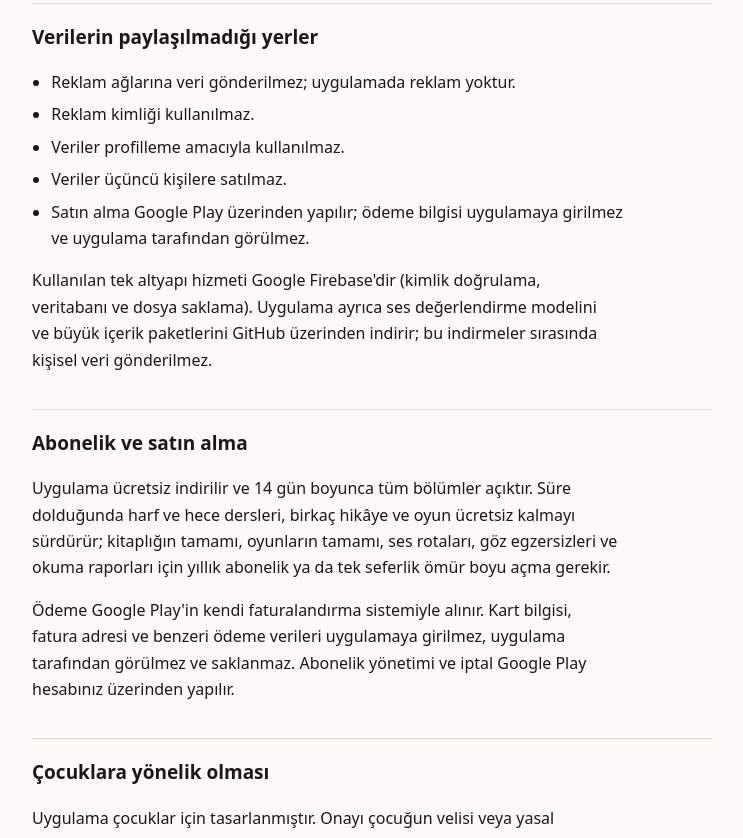
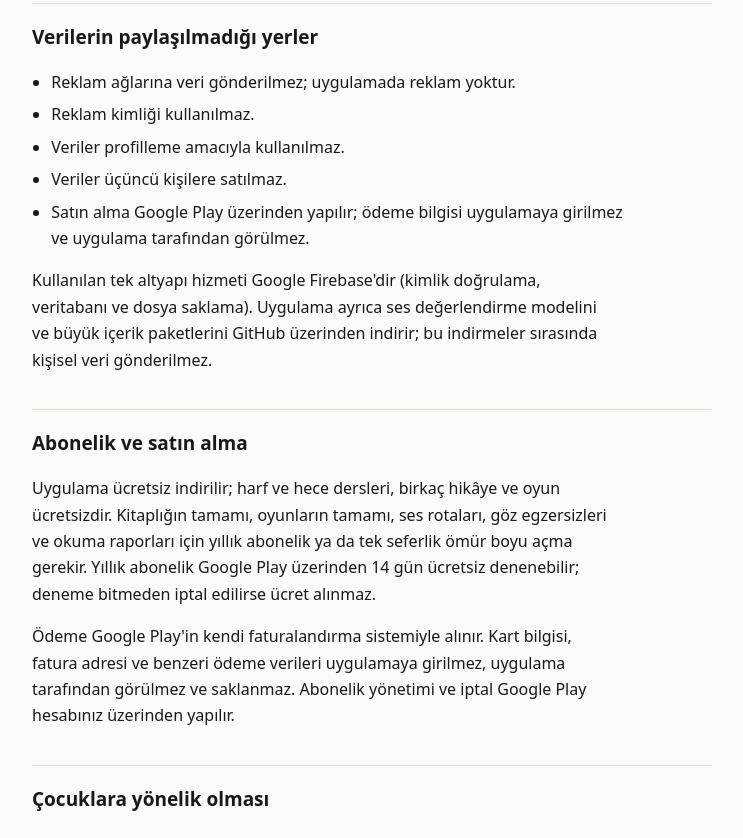
Before and after one commit to drozkan22/basari-can-varliklar, a plain HTML site: page gizlilik.html in a window 1280 px wide. Shown: the part 1962-2800 px from the top of the page, without its empty margins (268-1011 px from the left). Drawn offline with Linux system fonts and the light colour scheme.

Commit message:
Gizlilik: deneme Google Play uzerinden; yururluk 3 Ekim 2026
Co-Authored-By: Claude Opus 5.5 <noreply@anthropic.com>

```diff
--- a/gizlilik.html
+++ b/gizlilik.html
@@ -72,7 +72,7 @@
 <main>
 
 <h1>Başarı Can — Gizlilik Politikası</h1>
-<p class="tarih">Yürürlük tarihi: 21 Eylül 2026</p>
+<p class="tarih">Yürürlük tarihi: 3 Ekim 2026</p>
 
 <p>
   Başarı Can, ilkokul birinci sınıf düzeyinde okuma ve sesletim çalışması için
@@ -157,11 +157,11 @@
 
 <h2>Abonelik ve satın alma</h2>
 <p>
-  Uygulama ücretsiz indirilir ve 14 gün boyunca tüm bölümler açıktır. Süre
-  dolduğunda harf ve hece dersleri, birkaç hikâye ve oyun ücretsiz kalmayı
-  sürdürür; kitaplığın tamamı, oyunların tamamı, ses rotaları, göz
+  Uygulama ücretsiz indirilir; harf ve hece dersleri, birkaç hikâye ve oyun
+  ücretsizdir. Kitaplığın tamamı, oyunların tamamı, ses rotaları, göz
   egzersizleri ve okuma raporları için yıllık abonelik ya da tek seferlik
-  ömür boyu açma gerekir.
+  ömür boyu açma gerekir. Yıllık abonelik Google Play üzerinden 14 gün
+  ücretsiz denenebilir; deneme bitmeden iptal edilirse ücret alınmaz.
 </p>
 <p>
   Ödeme Google Play'in kendi faturalandırma sistemiyle alınır. Kart bilgisi,
```
